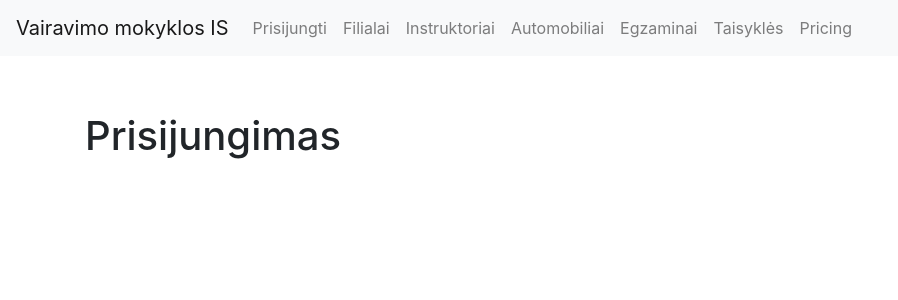
After one commit to LukasKez/Vairavimo_Mokyklos_IS, a Symfony app: template templates/prisijungimas.html.twig in a window 1280 px wide. The commit adds this page. Shown: the top 300 px of the page, without its empty margins (0-898 px from the left). Run offline with Twig, Linux system fonts and the light colour scheme; the template is opened without the code that fills it, so the values that code supplies are empty; some libraries are stand-ins or nearby versions.

Commit message:
Pridėtas prisijungimo langas

```diff
--- a/templates/base.html.twig
+++ b/templates/base.html.twig
@@ -18,6 +18,7 @@
             </button>
             <div class="collapse navbar-collapse" id="navbarNavAltMarkup">
                 <div class="navbar-nav">
+                    <a class="nav-item nav-link" href="{{ path('app_prisijungimas') }}">Prisijungti</a>
                     <a class="nav-item nav-link" href="{{ path('app_filialai') }}">Filialai</a>
 					<a class="nav-item nav-link" href="{{ path('app_instruktoriai') }}">Instruktoriai</a>
                     <a class="nav-item nav-link" href="{{ path('app_automobiliai') }}">Automobiliai</a>
--- /dev/null
+++ b/templates/prisijungimas.html.twig
@@ -0,0 +1,8 @@
+{% extends 'base.html.twig' %}
+
+{% block title %}Prisijungimas{% endblock %}
+
+{% block body %}
+    <h1>Prisijungimas</h1>
+
+{% endblock %}
```
Also changed, not shown: src/Controller/PrisijungimasController.php (added, +21 -0 lines).
